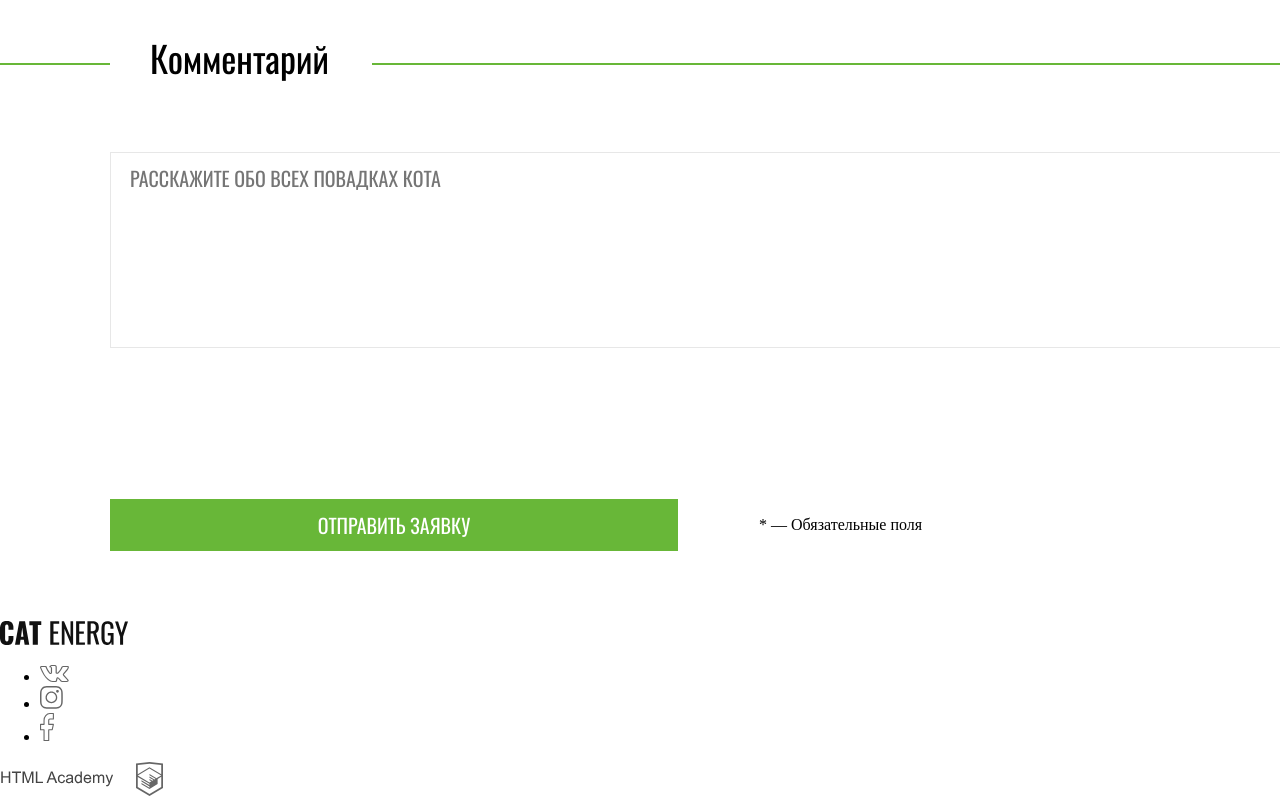
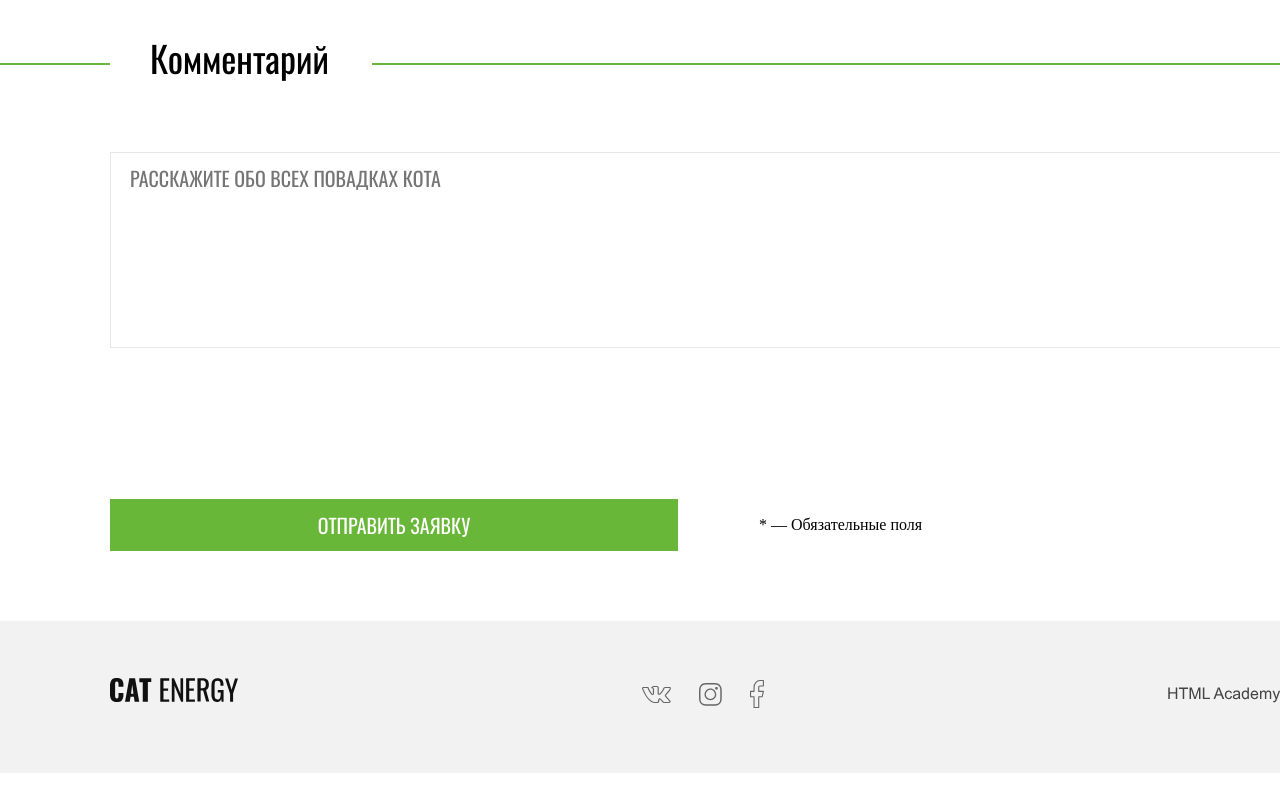
Before and after one commit to BowMeow/Cat-Energy, a website built with Vite: page index.html in a window 1280 px wide. Shown: the part 4324-5124 px from the top of the page. After the commit the page ends 5097 px from the top, so only its background shows below. Built offline with nearby package versions, Linux system fonts and the light colour scheme.

Commit message:
Стилизация footer

```diff
--- a/index.html
+++ b/index.html
@@ -17,6 +17,7 @@
   <link rel="stylesheet" type="text/css" href="/src/styles/example.css" />
   <link rel="stylesheet" type="text/css" href="/src/styles/slider.css" />
   <link rel="stylesheet" type="text/css" href="/src/styles/form.css" />
+  <link rel="stylesheet" type="text/css" href="/src/styles/footer.css" />
 </head>
 
 <body>
--- /dev/null
+++ b/src/styles/footer.css
@@ -0,0 +1,15 @@
+.footer__wrapper{
+    padding:57px 110px;
+    display: flex;
+    justify-content: space-between;
+    background-color: #F2F2F2;
+}
+
+.footer__list{
+    list-style: none;
+    margin: 0;
+    padding: 0;
+    display: flex;
+    align-items: center;
+    gap:28px
+}
```
